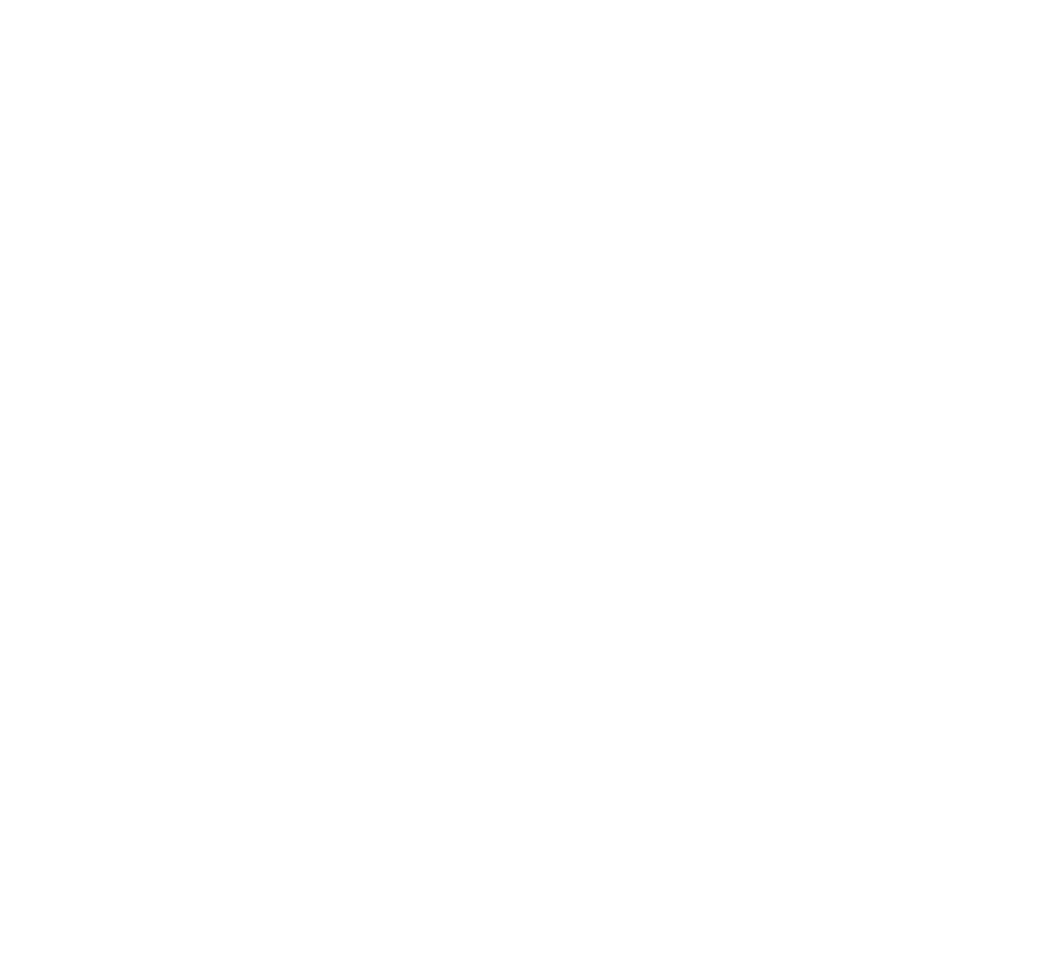
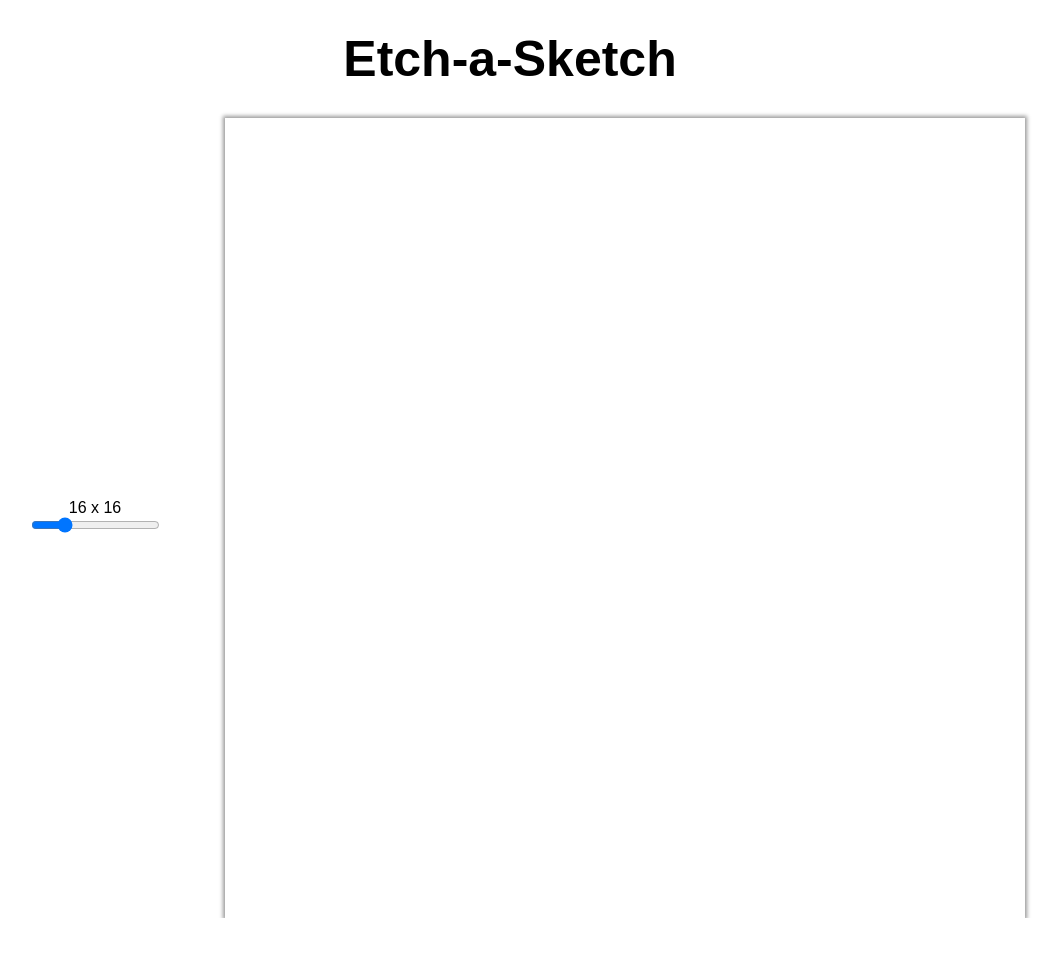
Before and after one commit to itsjatinnagar/odin-etch-a-sketch, a plain HTML site: page index.html in a window 1280 px wide. Shown: the whole page, without its empty margins (130-1190 px from the left). After the commit the page ends 918 px from the top, so only its background shows below. Drawn offline with Linux system fonts and the light colour scheme.

Commit message:
Implement dynamic grid size

```diff
--- a/index.html
+++ b/index.html
@@ -9,6 +9,20 @@
         <script src="script.js" defer></script>
     </head>
     <body>
-        <main id="main"></main>
+        <h1>Etch-a-Sketch</h1>
+        <div class="wrapper">
+            <div class="options">
+                <p id="size-display"></p>
+                <input
+                    type="range"
+                    name="slider"
+                    id="slider"
+                    min="1"
+                    max="64"
+                    value="16"
+                />
+            </div>
+            <main id="main"></main>
+        </div>
     </body>
 </html>
--- a/script.js
+++ b/script.js
@@ -1,18 +1,41 @@
-const mainContainer = document.getElementById("main");
+const DEFAULT_GRID_SIZE = 16;
 
-for (let index = 1; index <= 16 * 16; index++) {
-    let gridCell = document.createElement("div");
-    mainContainer.append(gridCell);
+const mainContainer = document.getElementById("main"),
+    sizeValue = document.getElementById("size-display"),
+    sizeSlider = document.getElementById("slider");
+
+sizeSlider.oninput = (e) => updateSizeValue(e.target.value);
+sizeSlider.onchange = (e) => updateGrid(e.target.value);
+
+function createGrid(size) {
+    mainContainer.style.gridTemplateColumns = `repeat(${size}, 1fr)`;
+    mainContainer.style.gridTemplateRows = `repeat(${size}, 1fr)`;
+
+    for (let index = 1; index <= size * size; index++) {
+        let gridCell = document.createElement("div");
+        gridCell.addEventListener("mouseover", changeColor);
+        mainContainer.append(gridCell);
+    }
 }
 
-mainContainer.style.gridTemplateColumns = "repeat(16, 1fr)";
-mainContainer.style.gridTemplateRows = "repeat(16, 1fr)";
+function changeColor(event) {
+    event.target.style.backgroundColor = "#000000";
+}
 
-const cells = document.querySelectorAll("#main > div");
+function removeGrid() {
+    mainContainer.innerHTML = "";
+}
 
-cells.forEach((cell) => {
-    cell.addEventListener(
-        "mouseover",
-        () => (cell.style.backgroundColor = "#000000")
-    );
-});
+function updateSizeValue(size) {
+    sizeValue.innerText = `${size} x ${size}`;
+}
+
+function updateGrid(size) {
+    removeGrid();
+    createGrid(size);
+}
+
+window.onload = () => {
+    createGrid(DEFAULT_GRID_SIZE);
+    updateSizeValue(DEFAULT_GRID_SIZE);
+};
--- a/style.css
+++ b/style.css
@@ -4,9 +4,31 @@
     padding: 0;
 }
 
+body {
+    font-family: Arial, Helvetica, sans-serif;
+}
+
+h1 {
+    margin-block: 30px;
+    font-size: 50px;
+    text-align: center;
+}
+
+.wrapper {
+    display: flex;
+    align-items: center;
+    justify-content: center;
+    column-gap: 30px;
+}
+
+.options {
+    width: 200px;
+    text-align: center;
+}
+
 main {
-    height: 960px;
-    width: 960px;
-    margin: auto;
+    height: 800px;
+    width: 800px;
     display: grid;
+    box-shadow: 0 0 4px 2px rgba(0, 0, 0, 0.4);
 }
```
